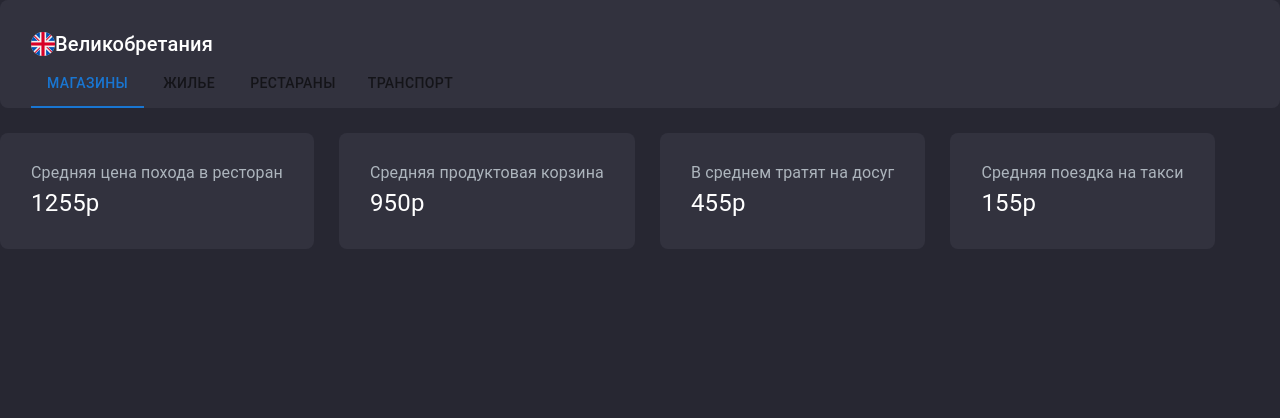
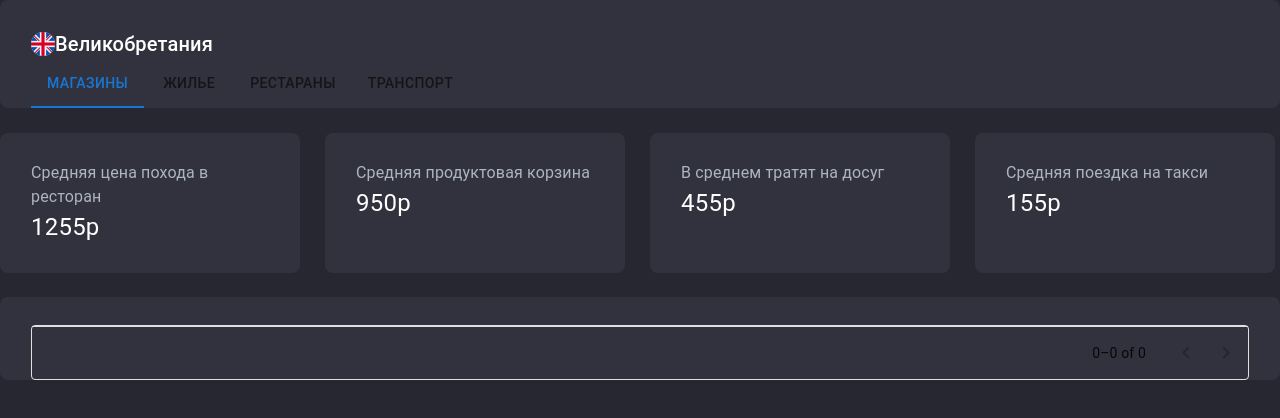
Before and after one commit to emargin/COL, a Next.js app: page /countries/1 in a window 1280 px wide. Shown: the top 418 px of the page. Built offline with nearby package versions, Linux system fonts and the light colour scheme.

Commit message:
styles: update contry styles

```diff
--- a/package.json
+++ b/package.json
@@ -12,6 +12,7 @@
     "@emotion/react": "^11.10.5",
     "@emotion/styled": "^11.10.5",
     "@mui/material": "^5.11.4",
+    "@mui/x-data-grid": "^5.17.19",
     "@next/font": "13.1.2",
     "eslint": "8.32.0",
     "eslint-config-next": "13.1.2",
--- a/src/components/InfoCard.jsx
+++ b/src/components/InfoCard.jsx
@@ -1,13 +1,15 @@
-import React from 'react'
-import { Typography } from '@mui/material'
-import InfoWrapper from './InfoWrapper'
+import React from "react";
+import { Typography } from "@mui/material";
+import InfoWrapper from "./InfoWrapper";
 
 export default function InfoCard({ title, info, subInfo }) {
-    return (
-        <InfoWrapper>
-            <Typography sx={{ color: '#adb5bd', fontSize: '16px' }}>{title}</Typography>
-            <Typography sx={{ fontSize: '24px' }}>{info}</Typography>
-            <Typography>{subInfo}</Typography>
-        </InfoWrapper>
-    )
+  return (
+    <InfoWrapper style={{ maxWidth: "300px" }}>
+      <Typography sx={{ color: "#adb5bd", fontSize: "16px" }}>
+        {title}
+      </Typography>
+      <Typography sx={{ fontSize: "24px" }}>{info}</Typography>
+      <Typography>{subInfo}</Typography>
+    </InfoWrapper>
+  );
 }
--- a/src/components/InfoWrapper.jsx
+++ b/src/components/InfoWrapper.jsx
@@ -1,19 +1,20 @@
-import React from 'react'
-import { Box } from '@mui/material'
+import React from "react";
+import { Box } from "@mui/material";
 
 const styles = {
   root: {
-        background: '#32323e',
-        borderRadius: '8px',
-        color: '#fff',
-        padding: '28px 31px',
+    width: "100%",
+    background: "#32323e",
+    borderRadius: "8px",
+    color: "#fff",
+    padding: "28px 31px",
   },
-}
+};
 
 export default function InfoWrapper({ children, ...props }) {
   return (
     <Box sx={styles.root} {...props}>
       {children}
     </Box>
-    )
+  );
 }
--- a/src/pages/countries/[id].jsx
+++ b/src/pages/countries/[id].jsx
@@ -1,6 +1,7 @@
 import React, { useState } from "react";
 import Image from "next/image";
 import { Box, Typography, Tabs, Tab } from "@mui/material";
+import { DataGrid } from "@mui/x-data-grid";
 import { contries } from "../../mock";
 import PageLayout from "../../components/PageLayout";
 import InfoWrapper from "../../components/InfoWrapper";
@@ -15,6 +16,13 @@ const TABS = [
   { label: "Транспорт" },
 ];
 
+const styles = {
+  content: {
+    maxWidth: "1290px",
+    margin: "auto",
+  },
+};
+
 export default function Country({ contries }) {
   const [tab, setTab] = useState(0);
   const handleTabChange = (event, newTab) => {
@@ -25,6 +33,7 @@ export default function Country({ contries }) {
   }, [contries]);
   return (
     <PageLayout>
+      <Box sx={styles.content}>
         <InfoWrapper style={{ paddingBottom: 0 }}>
           <Box
             sx={{ display: "flex", flexDirection: "row", alignItems: "center" }}
@@ -49,17 +58,35 @@ export default function Country({ contries }) {
           </Tabs>
         </InfoWrapper>
         <TabPanel value={tab} index={0}>
-        <Box sx={{ display: "flex", flexDirection: "row", gap: "25px" }}>
+          <Box
+            sx={{
+              display: "flex",
+              flexDirection: "row",
+              gap: "25px",
+              flexGrow: 1,
+              flexWrap: "wrap",
+              mb: 3,
+            }}
+          >
             <InfoCard title="Средняя цена похода в ресторан" info="1255р" />
             <InfoCard title="Средняя продуктовая корзина" info="950р" />
             <InfoCard title="В среднем тратят на досуг" info="455р" />
             <InfoCard title="Средняя поездка на такси" info="155р" />
           </Box>
+          <InfoWrapper style={{ paddingBottom: 0 }}>
+            <DataGrid
+              rows={[]}
+              columns={[]}
+              pageSize={5}
+              rowsPerPageOptions={[5]}
+            />
+          </InfoWrapper>
         </TabPanel>
 
         <TabPanel value={tab} index={1}>
           <>sss</>
         </TabPanel>
+      </Box>
     </PageLayout>
   );
 }
```
Also changed, not shown: src/components/Header.jsx (added, +14 -0 lines), src/pages/index.jsx (+24 -22 lines), 1 other file (tests, documents, lock files or other folders). Lines whose indentation alone changed are shown as unchanged.
